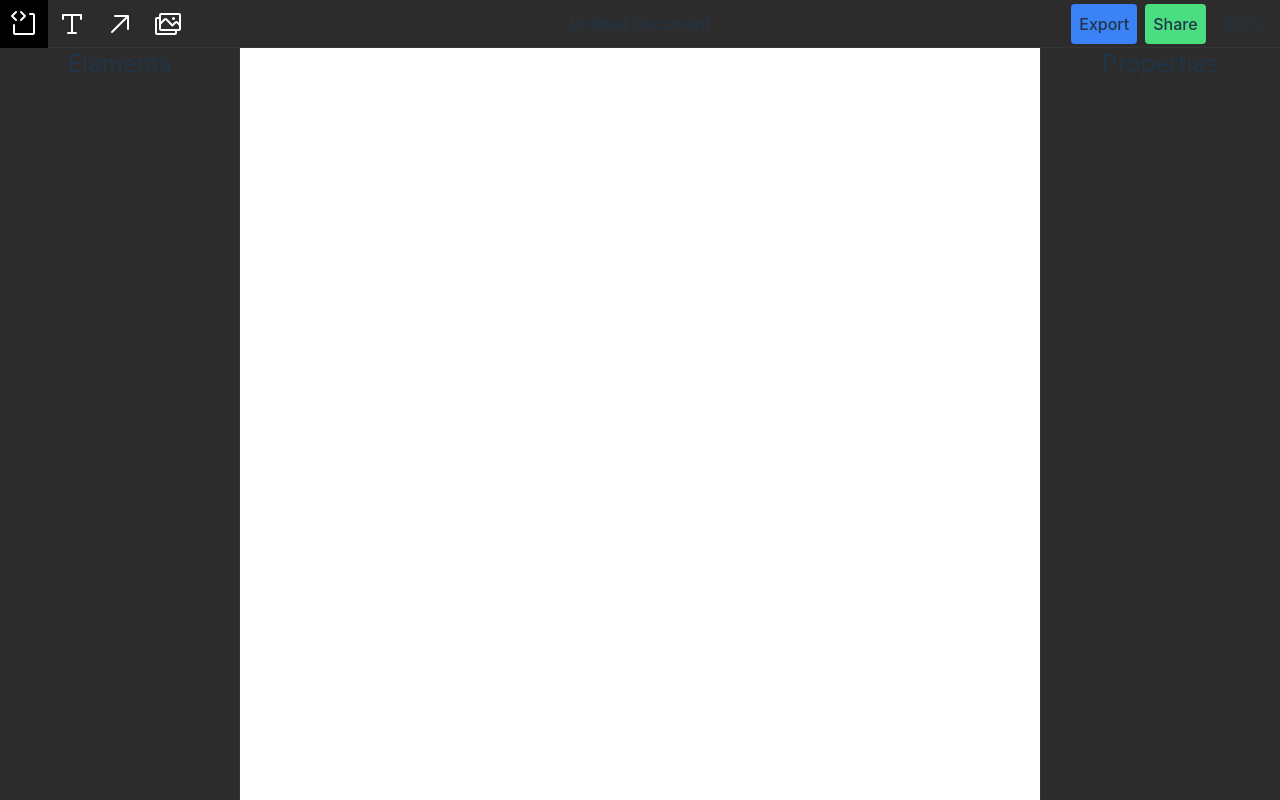
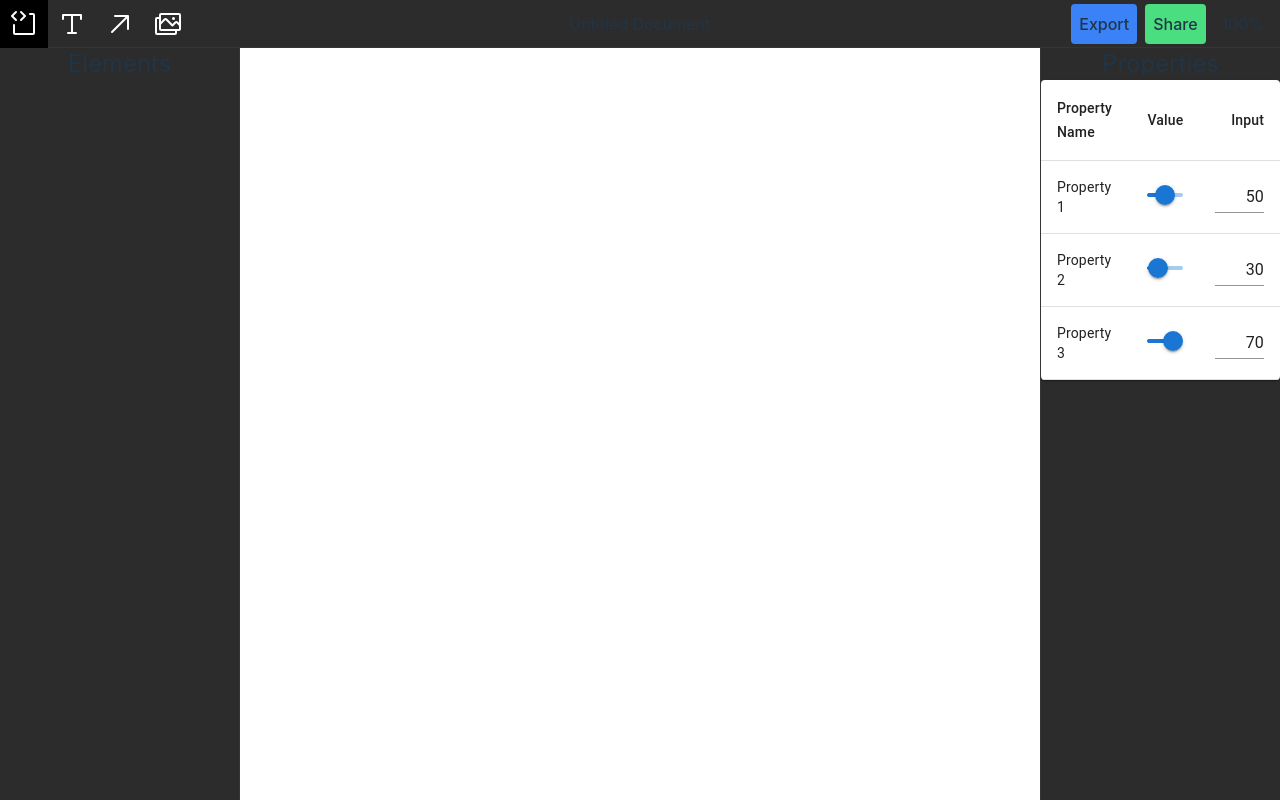
Before and after one commit to nikapadia/SuperSnippets, a React (Vite) app: page / in a window 1280 px wide. Built offline with nearby package versions, Linux system fonts and the light colour scheme.

Commit message:
Update Properties Panel

```diff
--- a/package.json
+++ b/package.json
@@ -10,7 +10,11 @@
     "preview": "vite preview"
   },
   "dependencies": {
+    "@emotion/react": "^11.11.1",
+    "@emotion/styled": "^11.11.0",
+    "@mui/material": "^5.14.12",
     "@phosphor-icons/react": "^2.0.13",
+    "bun": "^1.0.4",
     "react": "^18.2.0",
     "react-dom": "^18.2.0"
   },
--- a/src/components/properties/PropertiesPanel.tsx
+++ b/src/components/properties/PropertiesPanel.tsx
@@ -1,14 +1,83 @@
-import React from "react";
 import "./propertiesPanel.css";
+import { useState } from 'react';
+import { Table, TableBody, TableCell, TableContainer, TableHead, TableRow, Slider, Paper, Input } from '@mui/material';
 
 function PropertiesPanel() {
+	const [properties, setProperties] = useState([
+		{ name: 'Property 1', value: 50 },
+		{ name: 'Property 2', value: 30 },
+		{ name: 'Property 3', value: 70 },
+	  ]);
+
+	  const handleSliderChange = (index) => (event, newValue) => {
+		const updatedProperties = [...properties];
+		updatedProperties[index].value = newValue;
+		setProperties(updatedProperties);
+	  };
+
+	  const handleInputChange = (index) => (event) => {
+		const inputValue = event.target.value === '' ? null : parseInt(event.target.value, 10);
+
+		if (inputValue === null || (!isNaN(inputValue) && inputValue >= 0 && inputValue <= 100)) {
+		  const updatedProperties = [...properties];
+		  updatedProperties[index].value = inputValue;
+		  setProperties(updatedProperties);
+		}
+	  };
+
+
+
 	return (
 		<>
 			<div className="panel-properties restrict-height absolute flex flex-col cursor-default top-[48px] overflow-hidden right-0 h-full w-[240px] bg-core-grey select-none">
             <div className="flex justify-center items-center text-2xl">Properties</div>
+			<TableContainer component={Paper}>
+				<Table aria-label="properties table">
+					<TableHead>
+					<TableRow>
+						<TableCell>Property Name</TableCell>
+						<TableCell align="right">Value</TableCell>
+						<TableCell align="right">Input</TableCell>
+					</TableRow>
+					</TableHead>
+					<TableBody>
+					{properties.map((property, index) => (
+						<TableRow key={index}>
+						<TableCell component="th" scope="row">
+							{property.name}
+						</TableCell>
+						<TableCell align="right">
+							<Slider
+								value={property.value || 0}
+								onChange={handleSliderChange(index)}
+								aria-labelledby="discrete-slider"
+								valueLabelDisplay="auto"
+								step={10}
+								min={0}
+								max={100}
+							/>
+						  </TableCell>
+						  <TableCell align="right">
+						  	<Input
+								type="text"
+								value={property.value === null ? '' : property.value}
+								onChange={handleInputChange(index)}
+								onBlur={handleInputChange(index)}
+								inputProps={{
+									min: 0,
+									max: 100,
+									style: { textAlign: 'right' }, // Align text to the right for better visual
+								}}
+							/>
+						  </TableCell>
+						</TableRow>
+					  ))}
+					</TableBody>
+				  </Table>
+				</TableContainer>
 			</div>
 		</>
+
 	);
 }
-
 export default PropertiesPanel;
```
Also changed, not shown: 1 other file (tests, documents, lock files or other folders).
